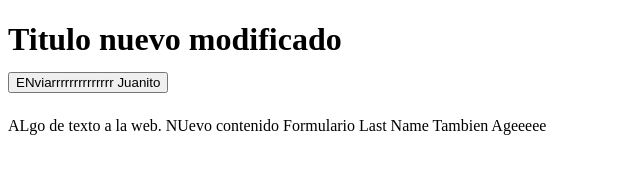
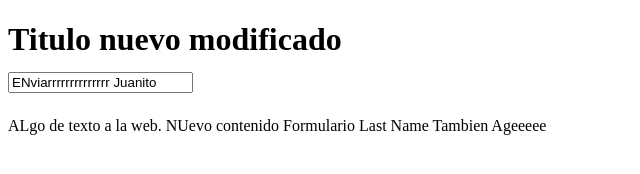
Before and after one commit to jmonroigsprinter/hello-world-git, a plain HTML site: page index.html in a window 1280 px wide. Shown: the whole page, without its empty margins (0-640 px from the left). Drawn offline with Linux system fonts and the light colour scheme.

Commit message:
se cambio a text

```diff
--- a/index.html
+++ b/index.html
@@ -11,7 +11,7 @@
         Titulo nuevo modificado
 
         <form action="#" method="get">
-            <input type="button" value="ENviarrrrrrrrrrrrrr Juanito">
+            <input type="texto" value="ENviarrrrrrrrrrrrrr Juanito">
             </form>
         </form>
     </h1>
```
